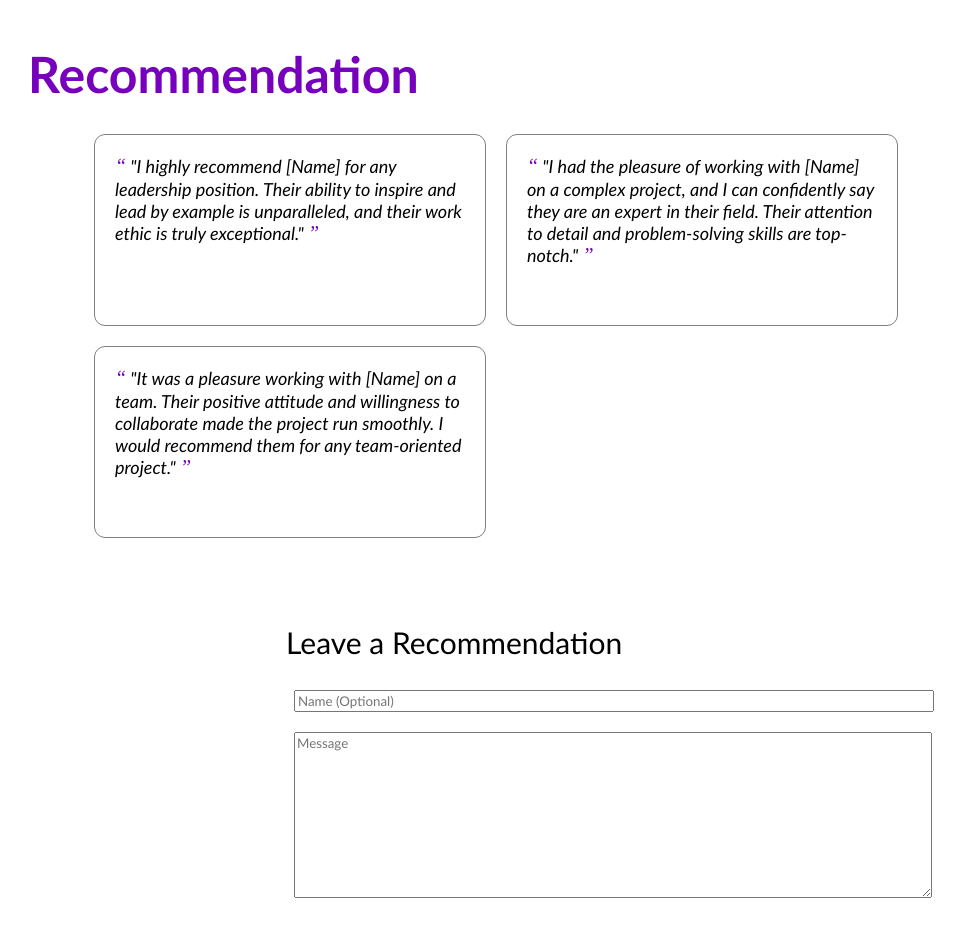
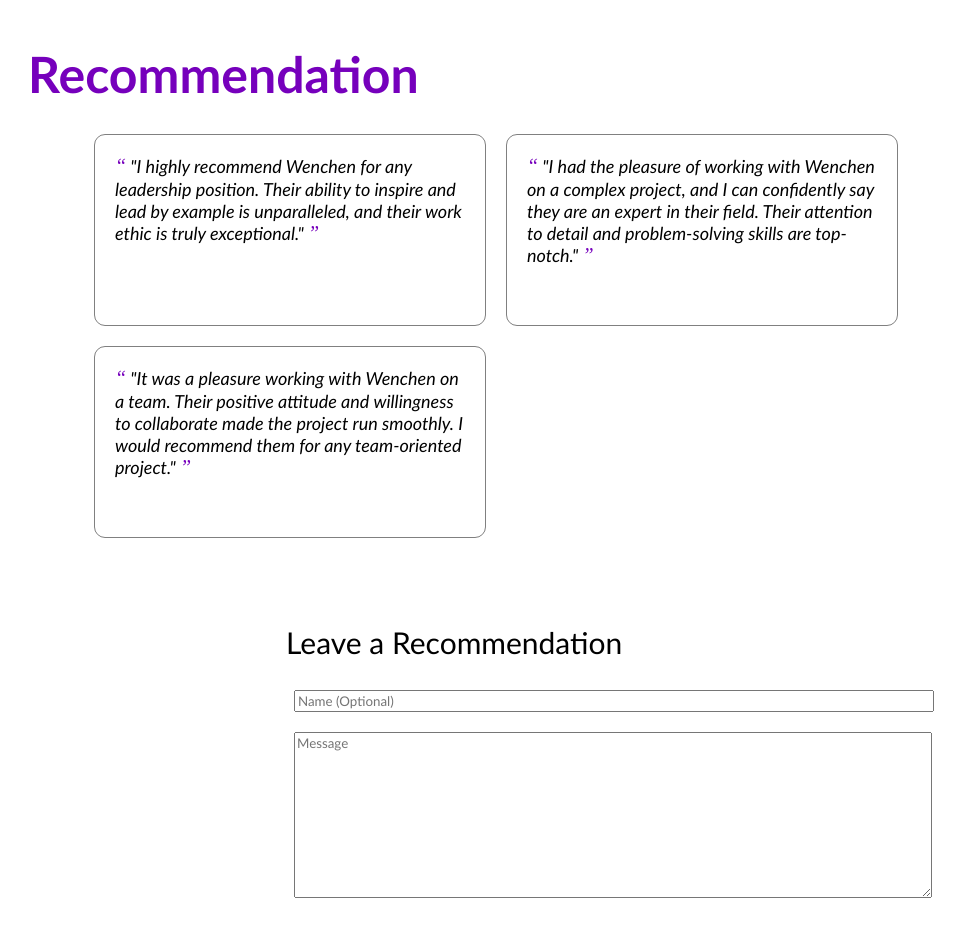
Before and after one commit to Gallofok/my_portfolio, a plain HTML site: page index.html in a window 1280 px wide. Shown: the part 1820-2754 px from the top of the page, without its empty margins (40-1005 px from the left). Drawn offline with Linux system fonts and the light colour scheme.

Commit message:
Update index.html

```diff
--- a/index.html
+++ b/index.html
@@ -131,19 +131,19 @@
 
         <div class="recommendation">
             <span>&#8220;</span>
-            "I highly recommend [Name] for any leadership position. Their ability to inspire and lead by example is unparalleled, and their work ethic is truly exceptional."
+            "I highly recommend Wenchen for any leadership position. Their ability to inspire and lead by example is unparalleled, and their work ethic is truly exceptional."
             <span>&#8221;</span>
           </div>
 
         <div class="recommendation">
             <span>&#8220;</span>
-            "I had the pleasure of working with [Name] on a complex project, and I can confidently say they are an expert in their field. Their attention to detail and problem-solving skills are top-notch."
+            "I had the pleasure of working with Wenchen on a complex project, and I can confidently say they are an expert in their field. Their attention to detail and problem-solving skills are top-notch."
             <span>&#8221;</span>
           </div>
 
         <div class="recommendation">
             <span>&#8220;</span>
-            "It was a pleasure working with [Name] on a team. Their positive attitude and willingness to collaborate made the project run smoothly. I would recommend them for any team-oriented project."
+            "It was a pleasure working with Wenchen on a team. Their positive attitude and willingness to collaborate made the project run smoothly. I would recommend them for any team-oriented project."
             <span>&#8221;</span>
           </div>
 
```
